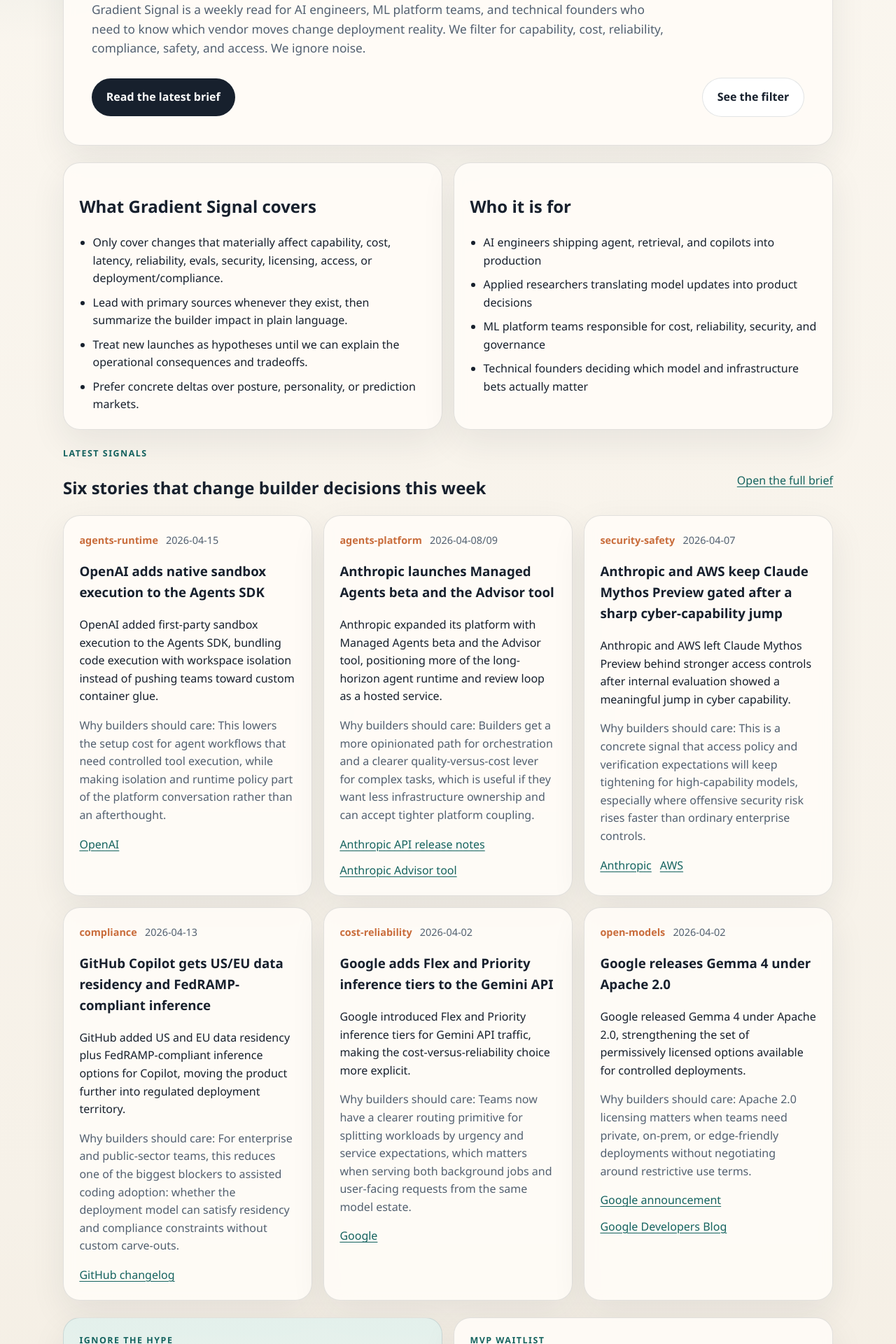
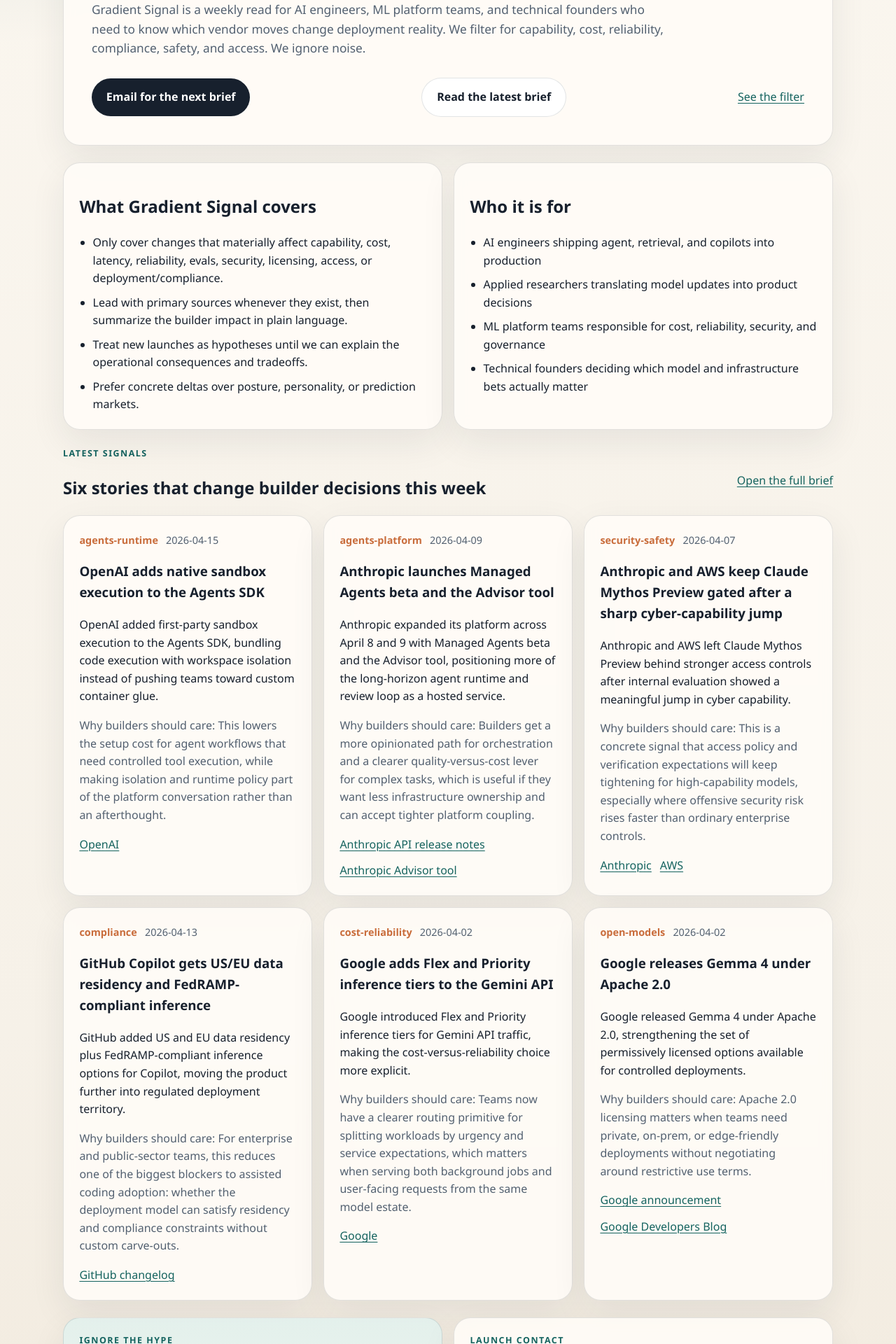
Before and after one commit to xoaxza/gradient-signal, a FastAPI app: page / in a window 1280 px wide. Shown: the part 480-2400 px from the top of the page at 70% size. Run offline with FastAPI, Linux system fonts and the light colour scheme.

Commit message:
Refine launch-safe contact flow

```diff
--- a/app/content.py
+++ b/app/content.py
@@ -95,10 +95,10 @@ LATEST_BRIEF = {
         {
             "slug": "anthropic-managed-agents-advisor",
             "headline": "Anthropic launches Managed Agents beta and the Advisor tool",
-            "announced_on": "2026-04-08/09",
+            "announced_on": "2026-04-09",
             "category": "agents-platform",
             "summary": (
-                "Anthropic expanded its platform with Managed Agents beta and the Advisor tool, positioning more of the long-horizon "
+                "Anthropic expanded its platform across April 8 and 9 with Managed Agents beta and the Advisor tool, positioning more of the long-horizon "
                 "agent runtime and review loop as a hosted service."
             ),
             "why_it_matters": (
@@ -206,9 +206,11 @@ LATEST_BRIEF = {
     "cta": {
         "title": "Get the next brief",
         "body": (
-            "Join the MVP waitlist if you want a disciplined weekly read on capability shifts, platform changes, and the operational consequences."
+            "For launch, the reliable signup path is direct email. Send a short note with your role and what you're tracking if you want the next brief."
         ),
-        "demo_note": "MVP note: submissions are appended to a local JSONL file for demos. No database, no CRM, no production guarantees.",
+        "launch_note": "Live deployments default to direct email so the public CTA does not depend on ephemeral file storage.",
+        "demo_note": "Local demo environments can optionally show a disposable waitlist form, but public launches use direct email.",
+        "button_label": "Email the team",
     },
 }
 
--- a/app/main.py
+++ b/app/main.py
@@ -2,11 +2,13 @@ from __future__ import annotations
 
 import json
 import os
+from dataclasses import dataclass
 from datetime import UTC, datetime
 from pathlib import Path
+from urllib.parse import quote
 
 from fastapi import FastAPI, Form, Request, status
-from fastapi.responses import HTMLResponse, PlainTextResponse, RedirectResponse, Response
+from fastapi.responses import HTMLResponse, JSONResponse, PlainTextResponse, RedirectResponse, Response
 from fastapi.staticfiles import StaticFiles
 from fastapi.templating import Jinja2Templates
 from pydantic import BaseModel, Field, ValidationError
@@ -77,13 +79,61 @@ class WaitlistReceipt(BaseModel):
     message: str
 
 
+@dataclass(frozen=True)
+class WaitlistPersistenceResult:
+    persisted: bool
+    storage_mode: str
+    message: str
+
+
 def build_brief_payload() -> dict:
     brief = get_latest_brief()
+    brief["cta"] = {
+        **brief["cta"],
+        "contact_email": contact_email(),
+        "contact_href": contact_href(),
+    }
+    if not demo_waitlist_enabled():
+        brief["cta"].pop("demo_note", None)
     return {
         "brand": BRAND,
         "positioning": POSITIONING,
         **brief,
     }
+
+
+def parse_bool_env(name: str, default: bool = False) -> bool:
+    value = os.getenv(name)
+    if value is None:
+        return default
+    return value.strip().lower() in {"1", "true", "yes", "on"}
+
+
+def demo_waitlist_enabled() -> bool:
+    return parse_bool_env("GRADIENT_SIGNAL_ENABLE_DEMO_WAITLIST", default=False)
+
+
+def contact_email() -> str:
+    email = os.getenv("GRADIENT_SIGNAL_CONTACT_EMAIL", "team@scottyshelpers.org").strip()
+    return email or "team@scottyshelpers.org"
+
+
+def contact_href() -> str:
+    subject = quote("Gradient Signal: send me the next brief")
+    body = quote("Name:\nRole:\nWhat I'm tracking:\n")
+    return f"mailto:{contact_email()}?subject={subject}&body={body}"
+
+
+def build_site_context() -> dict:
+    context = get_site_context()
+    context.update(
+        {
+            "contact_email": contact_email(),
+            "contact_href": contact_href(),
+            "demo_waitlist_enabled": demo_waitlist_enabled(),
+        }
+    )
+    return context
 
 
 def waitlist_path() -> Path:
@@ -93,24 +143,50 @@ def waitlist_path() -> Path:
     return PROJECT_DIR / "data" / "waitlist.jsonl"
 
 
-def persist_waitlist_submission(submission: WaitlistSubmission, source: str) -> None:
+def persist_waitlist_submission(
+    submission: WaitlistSubmission, source: str
+) -> WaitlistPersistenceResult:
+    if not demo_waitlist_enabled():
+        return WaitlistPersistenceResult(
+            persisted=False,
+            storage_mode="launch-email-only",
+            message=(
+                f"Waitlist capture is disabled on this deployment. Email {contact_email()} directly instead."
+            ),
+        )
+
     destination = waitlist_path()
-    destination.parent.mkdir(parents=True, exist_ok=True)
-
     record = {
         "submitted_at": datetime.now(UTC).isoformat(),
         "source": source,
         **submission.model_dump(),
     }
-    with destination.open("a", encoding="utf-8") as handle:
-        handle.write(json.dumps(record) + "\n")
+
+    try:
+        destination.parent.mkdir(parents=True, exist_ok=True)
+        with destination.open("a", encoding="utf-8") as handle:
+            handle.write(json.dumps(record) + "\n")
+    except OSError:
+        return WaitlistPersistenceResult(
+            persisted=False,
+            storage_mode="demo-file-backed-jsonl-unavailable",
+            message=(
+                f"Local demo waitlist storage is unavailable. Email {contact_email()} directly instead."
+            ),
+        )
+
+    return WaitlistPersistenceResult(
+        persisted=True,
+        storage_mode="demo-file-backed-jsonl",
+        message="Stored locally for MVP demos only.",
+    )
 
 
 @app.get("/", response_class=HTMLResponse)
 async def index(request: Request) -> HTMLResponse:
     context = {
         "request": request,
-        "site": get_site_context(),
+        "site": build_site_context(),
         "brief": get_latest_brief(),
         "submitted": request.query_params.get("submitted"),
     }
@@ -121,7 +197,7 @@ async def index(request: Request) -> HTMLResponse:
 async def methodology(request: Request) -> HTMLResponse:
     context = {
         "request": request,
-        "site": get_site_context(),
+        "site": build_site_context(),
         "brief": get_latest_brief(),
     }
     return templates.TemplateResponse(request=request, name="methodology.html", context=context)
@@ -131,7 +207,7 @@ async def methodology(request: Request) -> HTMLResponse:
 async def brief_latest(request: Request) -> HTMLResponse:
     context = {
         "request": request,
-        "site": get_site_context(),
+        "site": build_site_context(),
         "brief": get_latest_brief(),
     }
     return templates.TemplateResponse(request=request, name="brief_latest.html", context=context)
@@ -147,15 +223,30 @@ async def api_brief_latest() -> BriefResponse:
     return BriefResponse.model_validate(build_brief_payload())
 
 
-@app.post("/api/waitlist", response_model=WaitlistReceipt, status_code=status.HTTP_202_ACCEPTED)
-async def api_waitlist(submission: WaitlistSubmission) -> WaitlistReceipt:
-    persist_waitlist_submission(submission, source="api")
-    return WaitlistReceipt(
-        status="accepted",
+@app.post(
+    "/api/waitlist",
+    response_model=WaitlistReceipt,
+    status_code=status.HTTP_202_ACCEPTED,
+    responses={
+        status.HTTP_409_CONFLICT: {"description": "Launch email-only mode is active on this deployment."},
+        status.HTTP_503_SERVICE_UNAVAILABLE: {"description": "Demo waitlist storage is temporarily unavailable."},
+    },
+)
+async def api_waitlist(submission: WaitlistSubmission) -> JSONResponse:
+    result = persist_waitlist_submission(submission, source="api")
+    receipt_status = "accepted" if result.persisted else "disabled"
+    response_status = status.HTTP_202_ACCEPTED if result.persisted else status.HTTP_409_CONFLICT
+    if not result.persisted and result.storage_mode != "launch-email-only":
+        receipt_status = "degraded"
+        response_status = status.HTTP_503_SERVICE_UNAVAILABLE
+
+    payload = WaitlistReceipt(
+        status=receipt_status,
         brand=BRAND,
-        storage_mode="demo-file-backed-jsonl",
-        message="Stored locally for MVP demos only.",
+        storage_mode=result.storage_mode,
+        message=result.message,
     )
+    return JSONResponse(status_code=response_status, content=payload.model_dump())
 
 
 @app.post("/waitlist", status_code=status.HTTP_303_SEE_OTHER)
@@ -175,14 +266,21 @@ async def waitlist(
     except ValidationError:
         return RedirectResponse(url="/?submitted=error", status_code=status.HTTP_303_SEE_OTHER)
 
-    persist_waitlist_submission(submission, source="form")
-    return RedirectResponse(url="/?submitted=success", status_code=status.HTTP_303_SEE_OTHER)
+    result = persist_waitlist_submission(submission, source="form")
+    redirect_state = "success" if result.persisted else "disabled"
+    if not result.persisted and result.storage_mode != "launch-email-only":
+        redirect_state = "fallback"
+
+    return RedirectResponse(
+        url=f"/?submitted={redirect_state}",
+        status_code=status.HTTP_303_SEE_OTHER,
+    )
 
 
 @app.get("/llms.txt", response_class=PlainTextResponse)
 async def llms_txt(request: Request) -> PlainTextResponse:
     content = templates.env.get_template("llms.txt.j2").render(
-        site=get_site_context(),
+        site=build_site_context(),
         brief=build_brief_payload(),
         request=request,
     )
--- a/app/templates/index.html
+++ b/app/templates/index.html
@@ -10,13 +10,14 @@
       and access. We ignore noise.
     </p>
     <div class="hero-actions">
-      <a class="button" href="/brief/latest">Read the latest brief</a>
-      <a class="button button-secondary" href="/methodology">See the filter</a>
+      <a class="button" href="{{ site.contact_href }}">Email for the next brief</a>
+      <a class="button button-secondary" href="/brief/latest">Read the latest brief</a>
+      <a class="text-link" href="/methodology">See the filter</a>
     </div>
   </section>
 
   <section class="grid-two">
-    <div class="card" id="waitlist">
+    <div class="card">
       <h2>What Gradient Signal covers</h2>
       <ul class="plain-list">
         {% for rule in site.editorial_rules %}
@@ -70,16 +71,24 @@
         {% endfor %}
       </ul>
     </div>
-    <div class="card">
-      <div class="eyebrow">MVP waitlist</div>
+    <div class="card" id="contact">
+      <div class="eyebrow">Launch contact</div>
       <h2>{{ brief.cta.title }}</h2>
       <p>{{ brief.cta.body }}</p>
-      <p class="note">{{ brief.cta.demo_note }}</p>
+      <p class="note">{{ brief.cta.launch_note }}</p>
+      <a class="button" href="{{ site.contact_href }}">{{ brief.cta.button_label }}</a>
+      <p class="note">Direct email: <a class="text-link" href="{{ site.contact_href }}">{{ site.contact_email }}</a></p>
       {% if submitted == "success" %}
-        <p class="form-status success">Thanks. Your submission was stored for the MVP demo.</p>
+        <p class="form-status success">Thanks. Your submission was stored locally for the MVP demo.</p>
       {% elif submitted == "error" %}
         <p class="form-status error">Use a valid name and email address.</p>
+      {% elif submitted == "disabled" %}
+        <p class="form-status success">This deploy uses direct email instead of file-backed waitlist capture.</p>
+      {% elif submitted == "fallback" %}
+        <p class="form-status error">The local demo waitlist could not store your submission. Use direct email instead.</p>
       {% endif %}
+      {% if site.demo_waitlist_enabled %}
+        <p class="note">{{ brief.cta.demo_note }}</p>
         <form class="waitlist-form" action="/waitlist" method="post">
           <label>
             Name
@@ -97,8 +106,9 @@
             What are you tracking?
             <textarea name="note" rows="4" maxlength="600"></textarea>
           </label>
-        <button class="button" type="submit">Join the waitlist</button>
+          <button class="button button-secondary" type="submit">Save to the local demo waitlist</button>
         </form>
+      {% endif %}
     </div>
   </section>
 {% endblock %}
--- a/render.yaml
+++ b/render.yaml
@@ -5,3 +5,8 @@ services:
     buildCommand: pip install -r requirements.txt
     startCommand: uvicorn app.main:app --host 0.0.0.0 --port $PORT
     healthCheckPath: /healthz
+    envVars:
+      - key: GRADIENT_SIGNAL_CONTACT_EMAIL
+        value: team@scottyshelpers.org
+      - key: GRADIENT_SIGNAL_ENABLE_DEMO_WAITLIST
+        value: "false"
```
Also changed, not shown: app/templates/brief_latest.html (+9 -4 lines), app/templates/llms.txt.j2 (+9 -4 lines), docs/reference.md (+17 -6 lines), tests/test_app.py (+119 -5 lines), README.md. Lines whose indentation alone changed are shown as unchanged.
